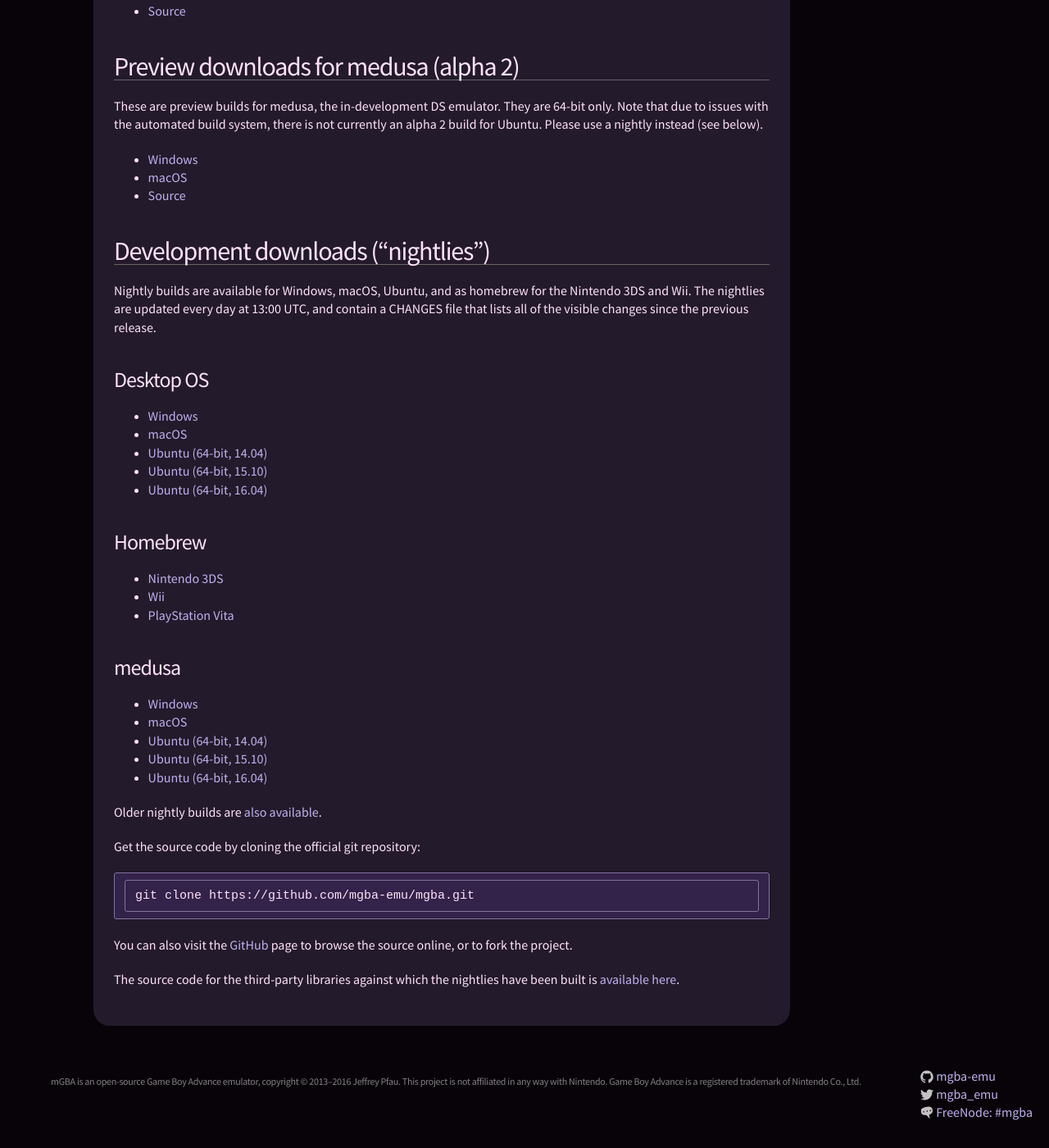
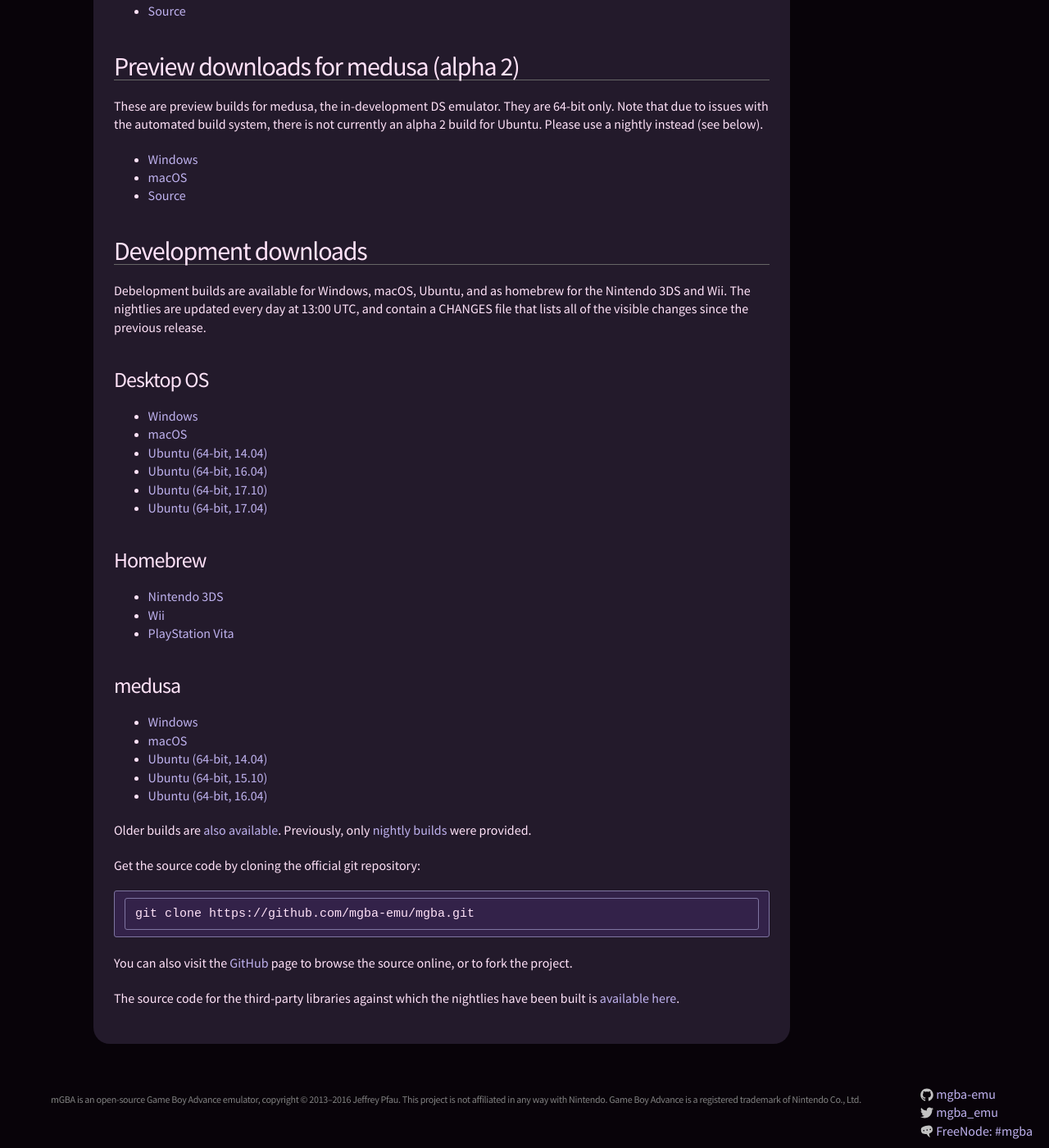
Before and after one commit to mgba-emu/www, a Jekyll site: the page built from downloads.markdown, in a window 1280 px wide and 1400 px high, scrolled down 1242 px. Shown: the whole window at 82% size. Built offline with Jekyll 4.4.1, drawn with Linux system fonts in a browser that asks for light colours; the table of contents is made by our own code; before the commit the page ends 2620 px from its top, so only the background shows below that; some of the changed text lies outside the part shown.

Commit message:
Update for every build

```diff
--- a/_plugins/nightlies.rb
+++ b/_plugins/nightlies.rb
@@ -1,6 +1,6 @@
 module Jekyll
     class DownloadIndex < Page
-        def initialize(site, base, dir, index, max_index, product, data)
+        def initialize(site, base, dir, index, max_index, product, data, extra)
             @data = {
                 'layout' => 'download_index',
                 'data' => data,
@@ -12,6 +12,7 @@
                 'next_page' => index < max_index,
                 'next_page_path' => File.join(site.baseurl, dir, "#{index + 1}")
             }
+            @data.merge!(extra)
             super(site, base, File.join(dir, "#{index}"), 'index.html')
         end
 
@@ -19,9 +20,30 @@
             # No YAML to be read
         end
     end
+    class BuildGenerator < Generator
+        safe true
+        @@page_size = 20
+        @@extra = {
+            'title' => 'Builds'
+        }
+
+        def generate(site)
+            @site = site
+            (0..site.data['builds']['mGBA'].length / @@page_size).each { |i|
+                generate_page(i + 1, 'builds', 'mGBA', site.data['builds']['mGBA'][i * @@page_size, @@page_size])
+            }
+        end
+
+        def generate_page(index, dir, product, data)
+            @site.pages << DownloadIndex.new(@site, @site.source, dir, index, @site.data['builds']['mGBA'].length / @@page_size + 1, product, data, @@extra)
+        end
+    end
     class NightlyGenerator < Generator
         safe true
         @@page_size = 20
+        @@extra = {
+            'title' => 'Nightlies'
+        }
 
         def generate(site)
             @site = site
@@ -31,7 +53,7 @@
         end
 
         def generate_page(index, dir, product, data)
-            @site.pages << DownloadIndex.new(@site, @site.source, dir, index, @site.data['nightlies']['mGBA'].length / @@page_size + 1, product, data)
+            @site.pages << DownloadIndex.new(@site, @site.source, dir, index, @site.data['nightlies']['mGBA'].length / @@page_size + 1, product, data, @@extra)
         end
     end
 end
--- a/downloads.markdown
+++ b/downloads.markdown
@@ -54,22 +54,23 @@
 * [macOS](https://github.com/mgba-emu/mgba/releases/download/medusa-a2/medusa-a2-osx.tar.xz)
 * [Source](https://github.com/mgba-emu/mgba/archive/medusa-a2.tar.gz)
 
-Development downloads ("nightlies")
------------------------------------
+Development downloads
+---------------------
 
-Nightly builds are available for Windows, macOS, Ubuntu, and as homebrew for the Nintendo 3DS and Wii. The nightlies are updated every day at 13:00 UTC, and contain a CHANGES file that lists all of the visible changes since the previous release.
+Debelopment builds are available for Windows, macOS, Ubuntu, and as homebrew for the Nintendo 3DS and Wii. The nightlies are updated every day at 13:00 UTC, and contain a CHANGES file that lists all of the visible changes since the previous release.
 
 ### Desktop OS
-* [Windows](https://s3.amazonaws.com/mgba/mGBA-nightly-latest-win32.7z)
-* [macOS](https://s3.amazonaws.com/mgba/mGBA-nightly-latest-osx.tar.xz)
-* [Ubuntu (64-bit, 14.04)](https://s3.amazonaws.com/mgba/mGBA-nightly-latest-ubuntu64-trusty.tar.xz)
-* [Ubuntu (64-bit, 15.10)](https://s3.amazonaws.com/mgba/mGBA-nightly-latest-ubuntu64-wily.tar.xz)
-* [Ubuntu (64-bit, 16.04)](https://s3.amazonaws.com/mgba/mGBA-nightly-latest-ubuntu64-xenial.tar.xz)
+* [Windows](https://s3.amazonaws.com/mgba/mGBA-build-latest-win32.7z)
+* [macOS](https://s3.amazonaws.com/mgba/mGBA-build-latest-osx.tar.xz)
+* [Ubuntu (64-bit, 14.04)](https://s3.amazonaws.com/mgba/mGBA-build-latest-ubuntu64-trusty.tar.xz)
+* [Ubuntu (64-bit, 16.04)](https://s3.amazonaws.com/mgba/mGBA-build-latest-ubuntu64-xenial.tar.xz)
+* [Ubuntu (64-bit, 17.10)](https://s3.amazonaws.com/mgba/mGBA-build-latest-ubuntu64-yakkety.tar.xz)
+* [Ubuntu (64-bit, 17.04)](https://s3.amazonaws.com/mgba/mGBA-build-latest-ubuntu64-zesty.tar.xz)
 
 ### Homebrew
-* [Nintendo 3DS](https://s3.amazonaws.com/mgba/mGBA-nightly-latest-3ds.7z)
-* [Wii](https://s3.amazonaws.com/mgba/mGBA-nightly-latest-wii.7z)
-* [PlayStation Vita](https://s3.amazonaws.com/mgba/mGBA-nightly-latest-vita.7z)
+* [Nintendo 3DS](https://s3.amazonaws.com/mgba/mGBA-build-latest-3ds.7z)
+* [Wii](https://s3.amazonaws.com/mgba/mGBA-build-latest-wii.7z)
+* [PlayStation Vita](https://s3.amazonaws.com/mgba/mGBA-build-latest-vita.7z)
 
 ### medusa
 * [Windows](https://s3.amazonaws.com/mgba/medusa-nightly-latest-win64.7z)
@@ -78,7 +79,8 @@
 * [Ubuntu (64-bit, 15.10)](https://s3.amazonaws.com/mgba/medusa-nightly-latest-ubuntu64-wily.tar.xz)
 * [Ubuntu (64-bit, 16.04)](https://s3.amazonaws.com/mgba/medusa-nightly-latest-ubuntu64-xenial.tar.xz)
 
-Older nightly builds are [also available]({{ site.baseurl }}/nightlies/1/).
+Older builds are [also available]({{ site.baseurl }}/builds/1/).
+Previously, only [nightly builds]({{ site.baseurl }}/nightlies/1/) were provided.
 
 Get the source code by cloning the official git repository:
 
```
Also changed, not shown: _layouts/download_index.html (+8 -5 lines).
